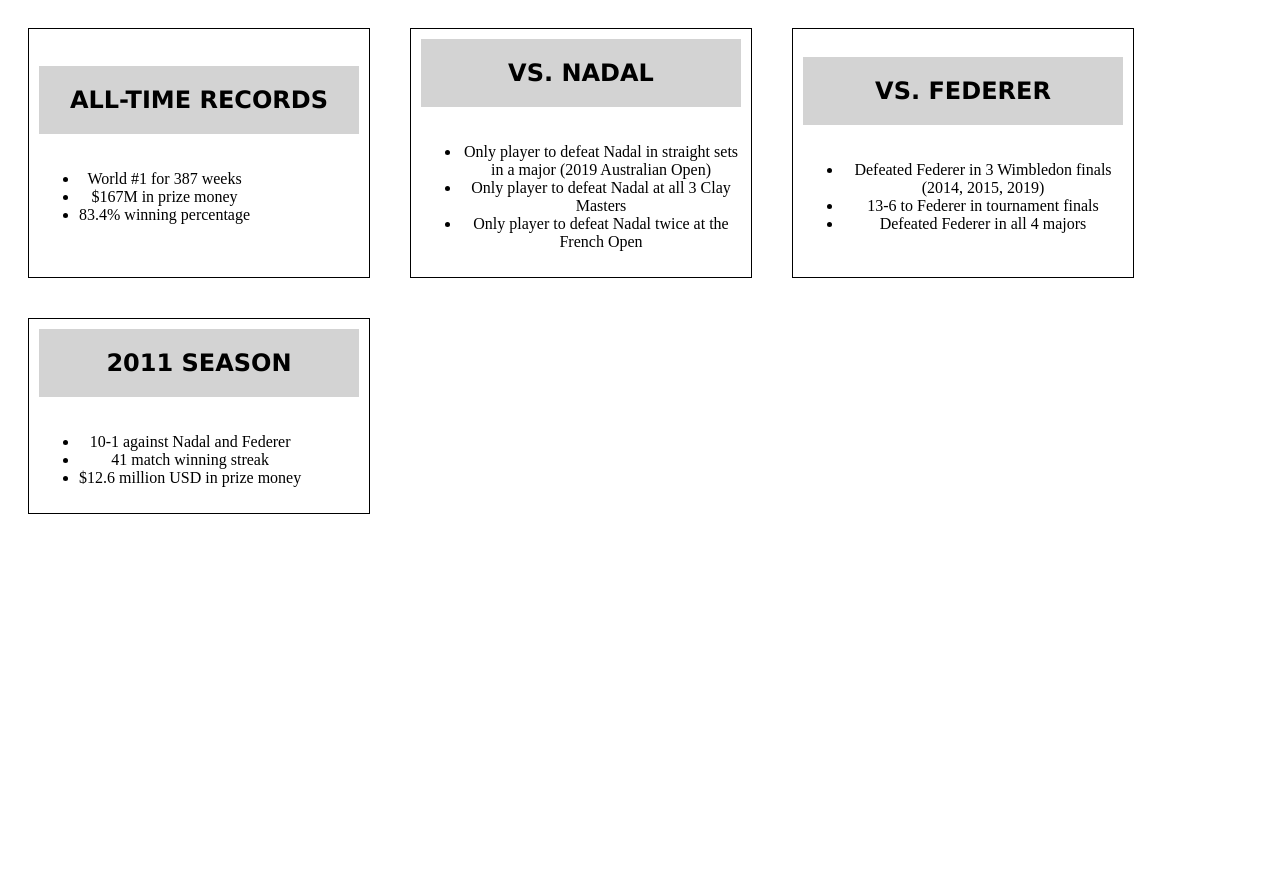
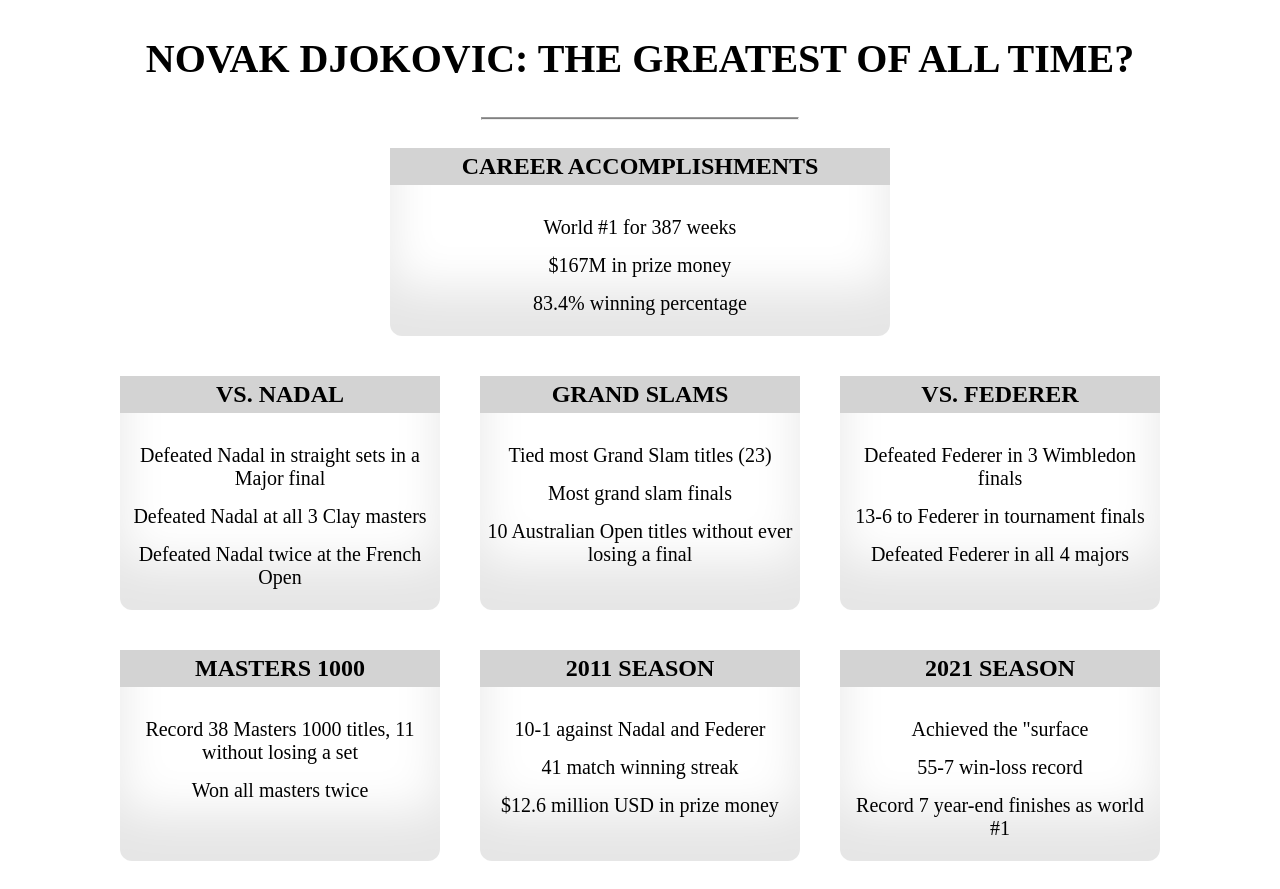
Before and after one commit to jacokyle01/fanpage-djokovic, a plain HTML site: page index.html in a window 1280 px wide. Before the commit the page ends 800 px from the top, so only its background shows below. Drawn offline with Linux system fonts and the light colour scheme.

Commit message:
Add 2 more panels, title, more styling

```diff
--- a/index.css
+++ b/index.css
@@ -1,33 +1,87 @@
 body {
     display: flex;
+    flex-direction: column;
+    align-items: center;
+    justify-content: center;
+}
+
+.title {
+    text-align: center;
+}
+
+.main-panels {
+    display: flex;
     flex-wrap: wrap;
+    justify-content: center;
+    align-items: stretch;
 }
 
 .panel {
     display: flex;
     text-align: center;
-    justify-content: center;
     flex-direction: column;
-    gap: 20px;
-    margin: 20px 20px;
-    border: 1px solid black;
-    padding: 10px;
+    gap: 10px;
+    margin: 20px;
     width: 320px;
+    box-shadow: inset 0 -3em 3em rgba(0, 0, 0, 0.1);
+    border-radius: 12px;
 
+}
+
+
+
+
+.panel.top {
+    width: 500px;
 }
 
 .panel-content {
     display: flex;
     flex-direction: row;
-    justify-content: space-between;
+    justify-content: center;
     align-items: center;
     gap: 15px;
+    margin: 5px;
 }
 
+
+
+
+
+
 .panel-header h2 {
-    font-family: Verdana, Geneva, Tahoma, sans-serif;
 }
 
 .panel-header {
     background-color: lightgray;
+    padding: 5px 0px;
 }
+
+
+
+ul {
+    padding: 0px;
+    display: flex;
+    flex-direction: column;
+    gap: 15px;
+}
+
+li {
+    list-style-type: none;
+    font-size: 20px;
+}
+
+h1 {
+    font-size: 40px;
+}
+
+h2 {
+    margin: 0px;
+}
+
+hr {
+    display:block;
+    width: 25%;
+    background-color: gray;
+    height: 1px;
+  }
--- a/index.html
+++ b/index.html
@@ -8,9 +8,13 @@
     <title>Document</title>
   </head>
   <body>
-    <div class="panel">
-      <div class="panel-header" id="1">
-        <h2>ALL-TIME RECORDS</h2>
+    <div class="title">
+      <h1>NOVAK DJOKOVIC: THE GREATEST OF ALL TIME?</h1>
+    </div>
+    <hr>
+    <div class="panel top">
+      <div class="panel-header">
+        <h2>CAREER ACCOMPLISHMENTS</h2>
       </div>
       <div class="panel-content">
         <ul>
@@ -20,33 +24,56 @@
         </ul>
       </div>
     </div>
+    <div class="main-panels">
       <div class="panel">
-      <div class="panel-header" id="2">
+        <div class="panel-header">
           <h2>VS. NADAL</h2>
         </div>
         <div class="panel-content">
           <ul>
-          <li>Only player to defeat Nadal in straight sets in a major (2019
-            Australian Open)</li>
-          <li>Only player to defeat Nadal at all 3 Clay Masters</li>
-          <li>Only player to defeat Nadal twice at the French Open</li>
+            <li>Defeated Nadal in straight sets in a Major final</li>
+            <li>Defeated Nadal at all 3 Clay masters</li>
+            <li>Defeated Nadal twice at the French Open</li>
           </ul>
         </div>
       </div>
       <div class="panel">
-      <div class="panel-header" id="3">
+        <div class="panel-header">
+          <h2>GRAND SLAMS</h2>
+        </div>
+        <div class="panel-content">
+          <ul>
+            <li>Tied most Grand Slam titles (23)</li>
+            <li>Most grand slam finals</li>
+            <li>10 Australian Open titles without ever losing a final</li>
+          </ul>
+        </div>
+      </div>
+      <div class="panel">
+        <div class="panel-header">
           <h2>VS. FEDERER</h2>
         </div>
         <div class="panel-content">
           <ul>
-          <li>Defeated Federer in 3 Wimbledon finals (2014, 2015, 2019)</li>
+            <li>Defeated Federer in 3 Wimbledon finals</li>
             <li>13-6 to Federer in tournament finals</li>
             <li>Defeated Federer in all 4 majors</li>
           </ul>
         </div>
       </div>
       <div class="panel">
-      <div class="panel-header" id="4">
+        <div class="panel-header">
+          <h2>MASTERS 1000</h2>
+        </div>
+        <div class="panel-content">
+          <ul>
+            <li>Record 38 Masters 1000 titles, 11 without losing a set</li>
+            <li>Won all masters twice</li>
+          </ul>
+        </div>
+      </div>
+      <div class="panel">
+        <div class="panel-header">
             <h2>2011 SEASON</h2>
         </div>
         <div class="panel-content">
@@ -57,5 +84,18 @@
           </ul>
         </div>
       </div>
+      <div class="panel">
+        <div class="panel-header">
+          <h2>2021 SEASON</h2>
+        </div>
+        <div class="panel-content">
+          <ul>
+            <li>Achieved the "surface</li>
+            <li>55-7 win-loss record</li>
+            <li>Record 7 year-end finishes as world #1</li>
+          </ul>
+        </div>
+      </div>
+    </div>
   </body>
 </html>
```
Also changed, not shown: 1 other file. Lines whose indentation alone changed are shown as unchanged.
